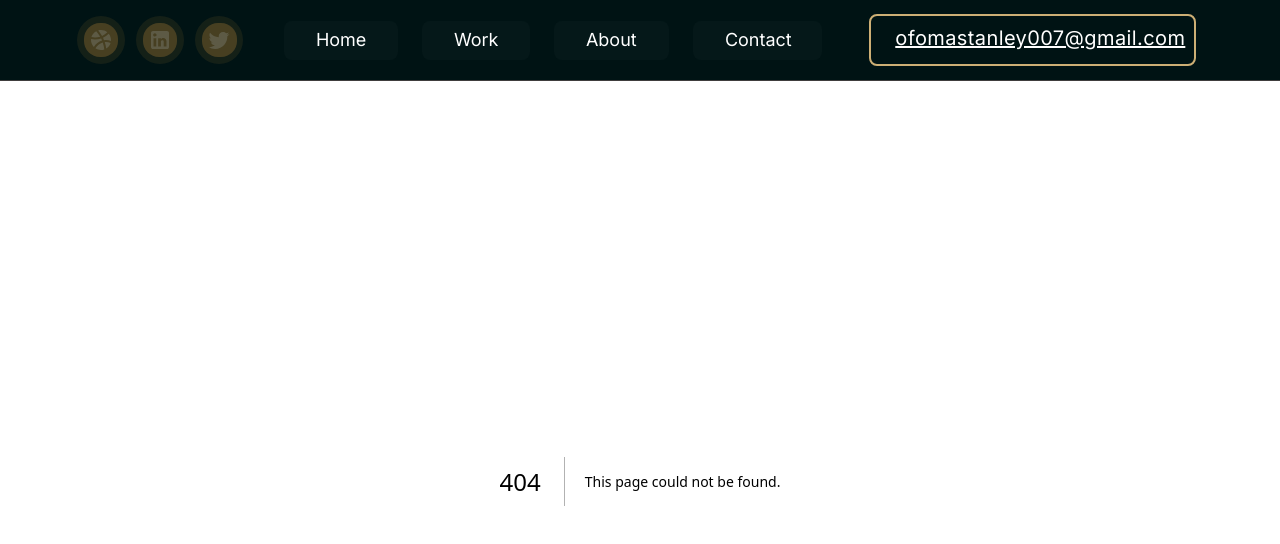
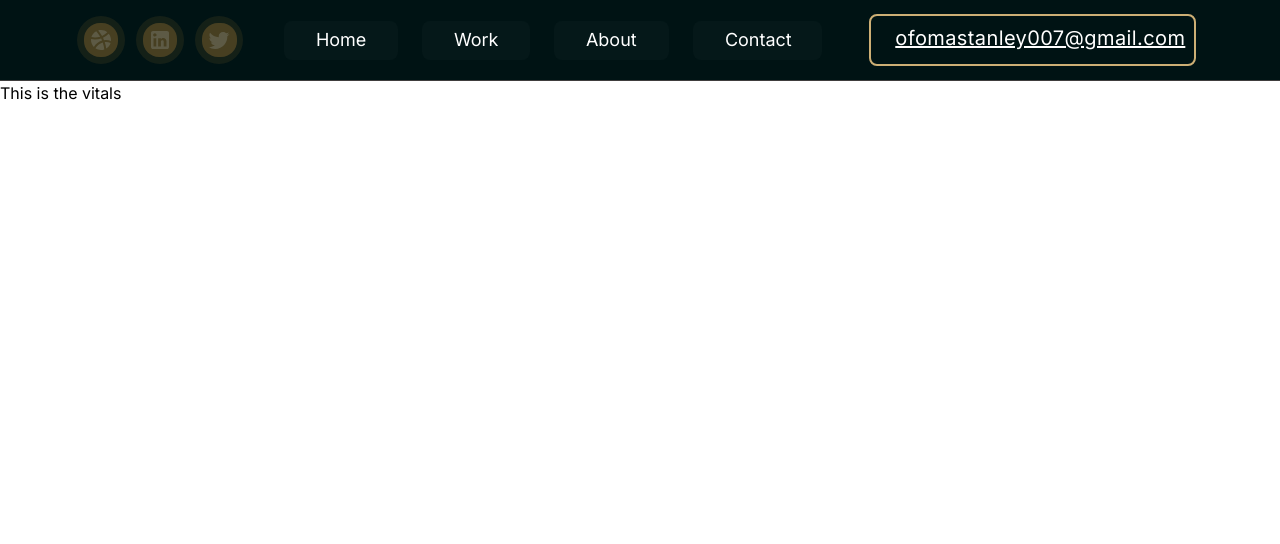
Before and after one commit to Maxwell011/portfolio-design, a Next.js app: page /Vitals in a window 1280 px wide. Before the commit this address had no page. Shown: the top 544 px of the page. Built offline with nearby package versions, Linux system fonts and the light colour scheme.

Commit message:
Add Vitals page component

```diff
--- /dev/null
+++ b/src/app/Vitals/page.tsx
@@ -0,0 +1,7 @@
+export default function Vitals() {
+  return (
+    <section>
+      <h1>This is the vitals</h1>
+    </section>
+  );
+}
```
